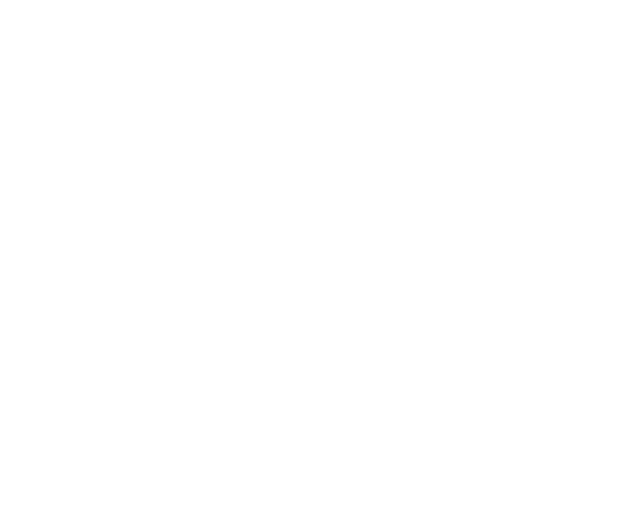
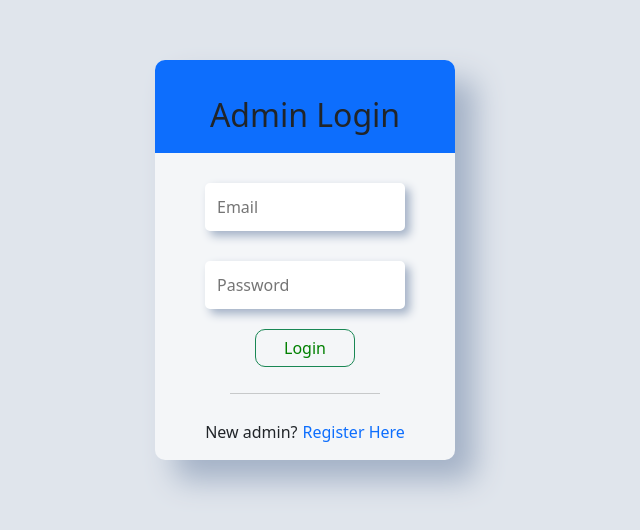
Before and after one commit to priti-2211/Hospital_Management, a React (Vite) app in the folder HospitalManagement/: page /adminlog in a window 1280 px wide. Before the commit this address had no page. Shown: the part 140-670 px from the top of the page, without its empty margins (335-975 px from the left). Built offline with nearby package versions, Linux system fonts and the light colour scheme.

Commit message:
login page

```diff
--- a/HospitalManagement/src/App.jsx
+++ b/HospitalManagement/src/App.jsx
@@ -2,6 +2,7 @@ import { BrowserRouter, Routes, Route } from 'react-router-dom'
 import './App.css'
 import Home from './pages/Home';
 import Choice from './pages/Choice';
+import Adminlog from './pages/Adminlog';
 
 function App(){
   return(
@@ -10,6 +11,7 @@ function App(){
         <Routes>
           <Route path='/' element={<Home/>}/>
           <Route path='/choice' element={<Choice/>}/>
+          <Route path='/adminlog' element={<Adminlog/>}/>
         </Routes>
       </BrowserRouter>
     </>
--- a/HospitalManagement/src/pages/Adminlog.jsx
+++ b/HospitalManagement/src/pages/Adminlog.jsx
@@ -1,7 +1,25 @@
-function Adminlog(){
-    return(
+import '../style/adminlog.css'
+
+function Adminlog() {
+    return (
         <>
-
+            <div className="adminlog-container">
+                <div className="container-fluid">
+                    <div className="adminlog-user bg-primary">
+                        <h2>Admin Login</h2>
+                    </div>
+                    <form action="">
+                        <input type="text" placeholder='Email' />
+                        <input type="password" placeholder='Password' />
+                        <button className="btn btn-outline-success"><a href="">Login</a></button>
+                        <hr />
+                        <div className="end">
+                            <p>New admin?</p>
+                            <span><a href="">Register Here</a></span>
+                        </div>
+                    </form>
+                </div>
+            </div>
         </>
     )
 }
--- a/HospitalManagement/src/pages/Choice.jsx
+++ b/HospitalManagement/src/pages/Choice.jsx
@@ -9,7 +9,7 @@ function Choice(){
                         <h2>Select Role</h2>
                     </div>
                     <div className="role-cards">
-                        <button type="button" class="btn btn-outline-success"><a href="">Admin</a></button>
+                        <button type="button" class="btn btn-outline-success"><a href="adminlog">Admin</a></button>
                         <button type="button" class="btn btn-outline-success"><a href="">Staff</a></button>
                         <button type="button" class="btn btn-outline-success"><a href="">Doctor</a></button>
                     </div>
--- /dev/null
+++ b/HospitalManagement/src/style/adminlog.css
@@ -0,0 +1,84 @@
+.adminlog-container {
+  margin: 0;
+  padding: 0;
+  background-color: #e0e5ec;
+  min-height: 100vh;
+  display: flex;
+  justify-content: center;
+  align-items: center;
+}
+
+.adminlog-container .container-fluid {
+  margin-top: 0;
+  height: 400px;
+  width: 300px;
+  background-color: #f4f6f8;
+  box-shadow: 20px 20px 30px #a3b1c6;
+  display: flex;
+  flex-direction: column;
+  align-items: center;
+  border-radius: 10px;
+}
+
+.adminlog-container h2 {
+  margin-top: 25px;
+}
+
+.adminlog-user {
+  width: 300px;
+  height: 100px;
+  display: flex;
+  justify-content: center;
+  align-items: center;
+  border-radius: 10px 10px 0px 0px;
+}
+
+form {
+  margin-top: 20px;
+  gap: 10px;
+  width: 200px;
+  display: flex;
+  flex-direction: column;
+  align-items: center;
+}
+
+form input {
+  width: 100%;
+  padding: 10px;
+  margin: 10px 0;
+  box-sizing: border-box;
+  border: 2px solid white;
+  outline: none;
+  border-radius: 5px;
+  background-color: white;
+  box-shadow: 5px 5px 10px #a3b1c6;
+}
+
+form .btn{
+    width: 100px;
+    border-radius: 10px;
+}
+
+form .btn a{
+    text-decoration: none;
+    color: green;
+}
+
+form .btn:hover a{
+    text-decoration: none;
+    color: white;
+}
+
+hr{
+    width: 150px;
+    color: rgb(66, 66, 66);
+}
+
+.end{
+    display: flex;
+    gap: 5px;
+}
+
+.end span a{
+    text-decoration: none;
+}
```
